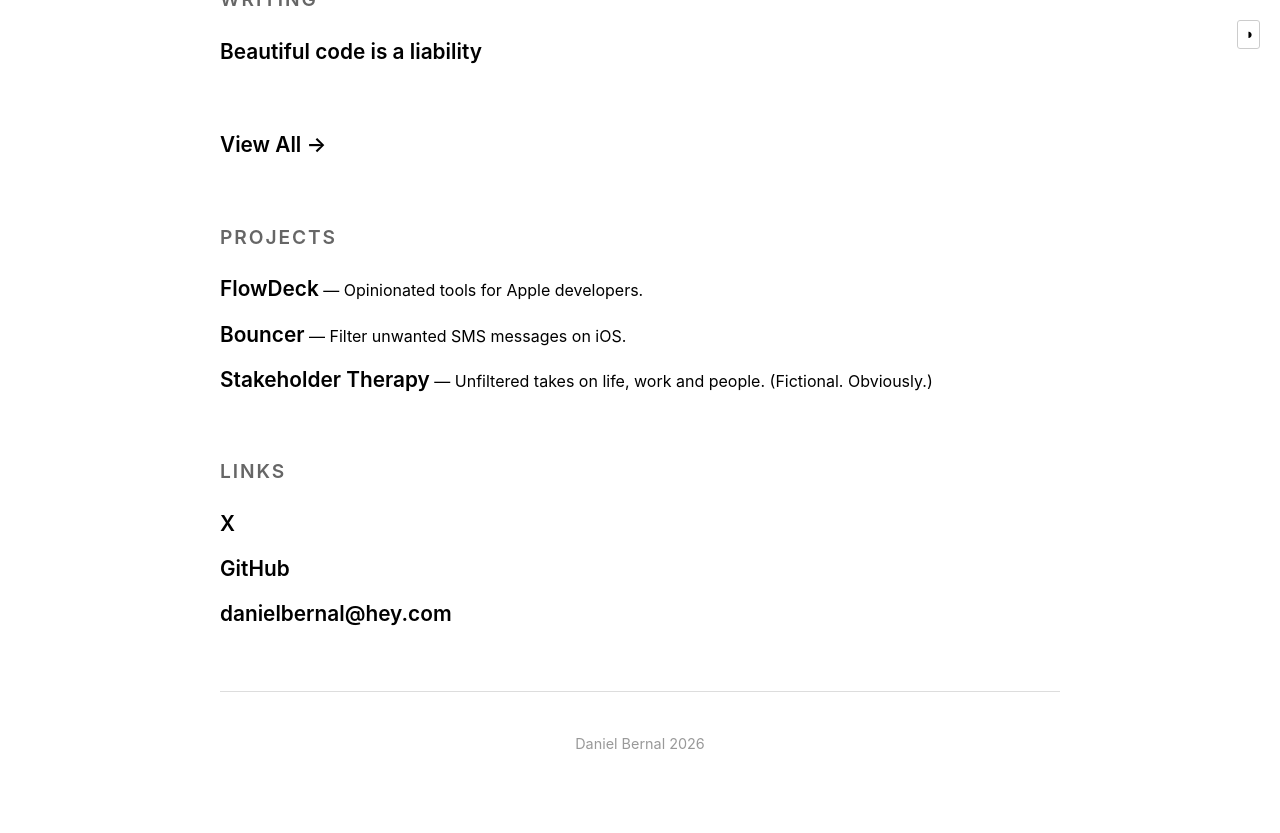
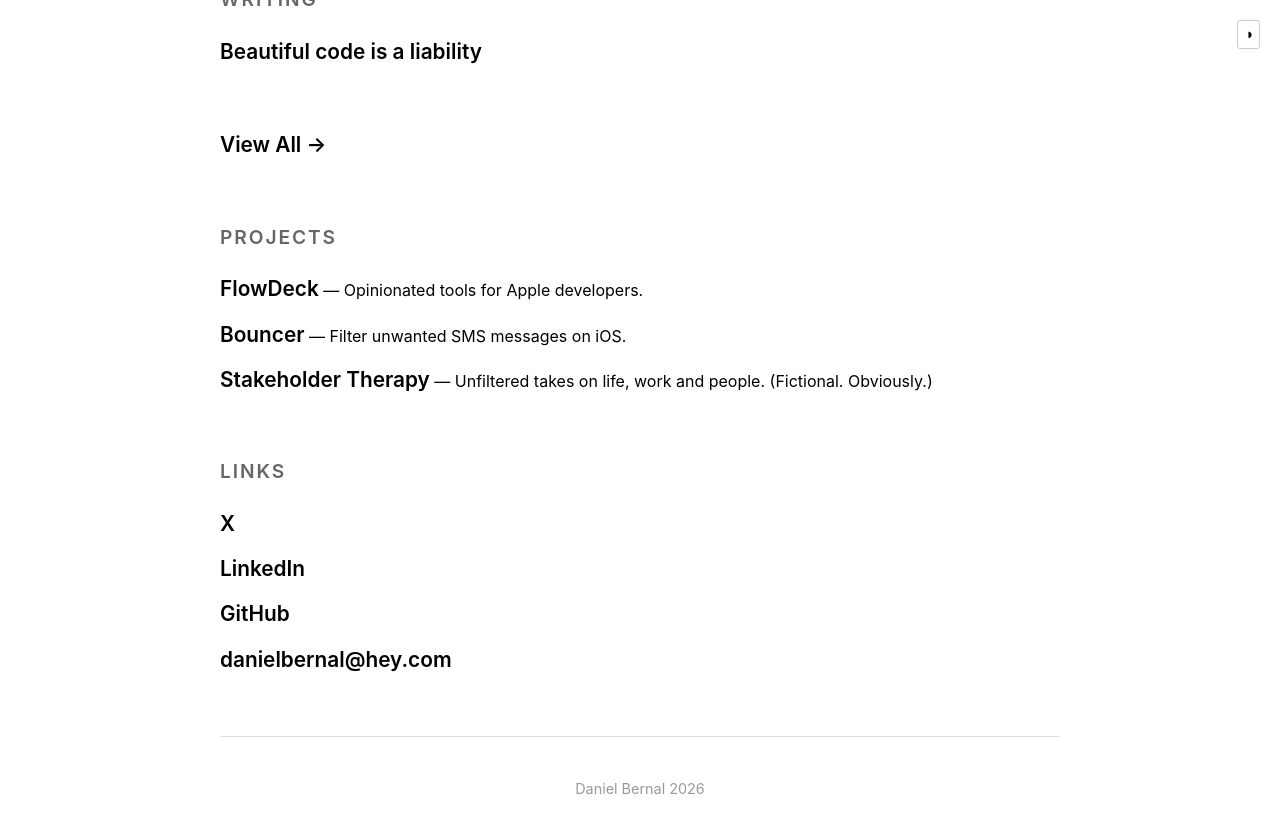
Before and after one commit to afterxleep/danielbernal.co, a Jekyll site: the page built from index.html, in a window 1280 px wide and 900 px high, scrolled down 995 px. Shown: the top 833 px of the window. Built offline with Jekyll 4.4.1, drawn with Linux system fonts in a browser that asks for light colours.

Commit message:
Add LinkedIn link to homepage

```diff
--- a/index.html
+++ b/index.html
@@ -43,6 +43,7 @@
   <h2>Links</h2>
   <ul class="post-list">
     <li><a href="https://www.x.com/afterxleep" target="_blank">X</a></li>
+    <li><a href="https://www.linkedin.com/in/danielbernalm/" target="_blank">LinkedIn</a></li>
     <li><a href="https://github.com/afterxleep" target="_blank">GitHub</a></li>
     <li><a href="mailto:danielbernal@hey.com">danielbernal@hey.com</a></li>
   </ul>
```
Also changed, not shown: 2 other files.
